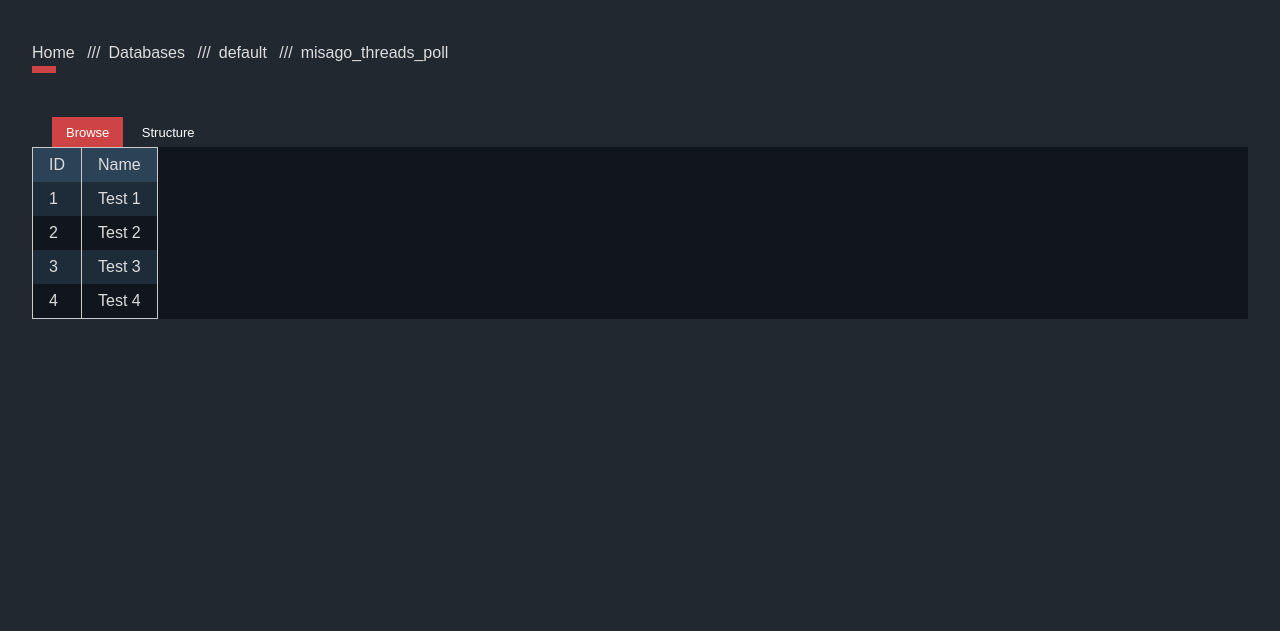
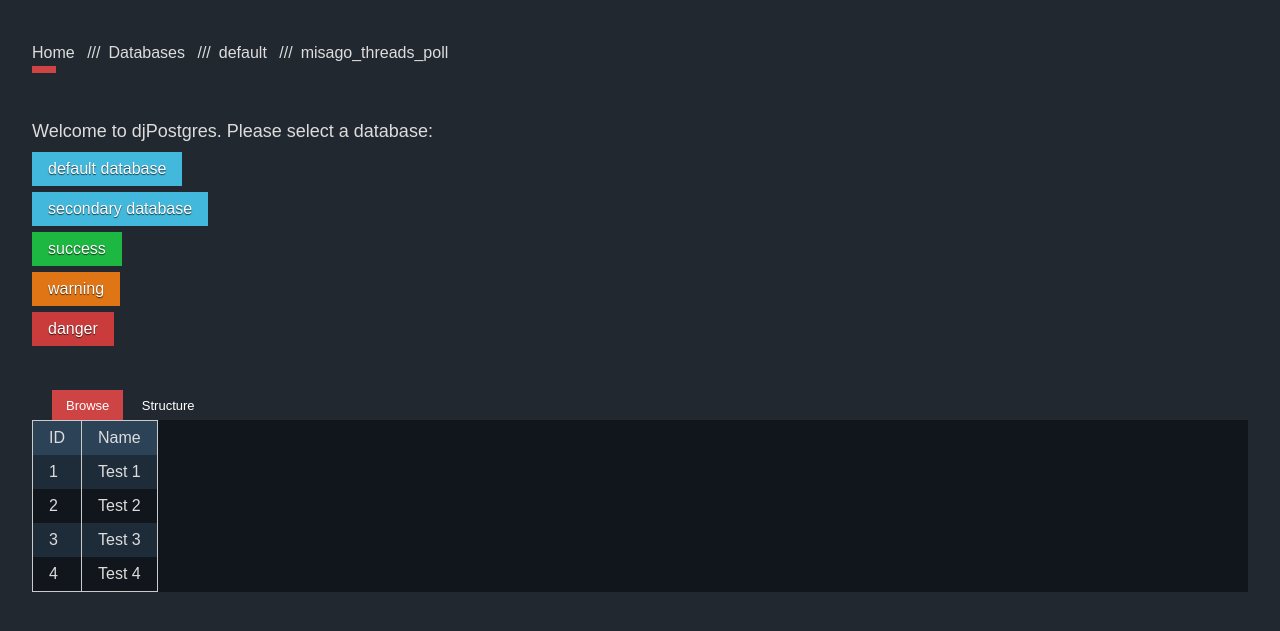
Before and after one commit to FrancoisConstant/djpostgres, a Django app: template djpostgres/templates/djpostgres/index.html in a window 1280 px wide. Shown: the part 44-675 px from the top of the page. Run offline with Django 3.2, Linux system fonts and the light colour scheme; the template is opened without the code that fills it, so the values that code supplies are empty; style sheets or scripts are compiled from the project's sources; some libraries are stand-ins or nearby versions.

Commit message:
CSS updates - header tweaks - + button styles

```diff
--- a/djpostgres/static/djpostgres/css/_base.scss
+++ b/djpostgres/static/djpostgres/css/_base.scss
@@ -26,7 +26,7 @@ h3 {
 
 p {
   margin-top: 10px;
-  font-size: 16px;
+  font-size: 18px;
   line-height: 1.6;
 }
 
@@ -45,3 +45,32 @@ ul {
     list-style: none;
   }
 }
+
+.pure-button {
+  margin: 6px 0 0 0;
+  background: rgb(66, 184, 221); /* this is a light blue */
+  color: white;
+  border-radius: 0;
+  text-shadow: 0 1px 1px rgba(0, 0, 0, 0.7);
+
+  &.button-success {
+    background: rgb(28, 184, 65); /* this is a green */
+  }
+
+  &.button-danger {
+    background: rgb(202, 60, 60); /* this is a maroon */
+  }
+
+  &.button-warning {
+    background: rgb(223, 117, 20); /* this is an orange */
+  }
+
+  &:hover, &:focus{
+    filter:progid:DXImageTransform.Microsoft.gradient(startColorstr='#00000000', endColorstr='#1a000000', GradientType=0);
+    background-image:-webkit-gradient(linear,0 0,0 100%,from(transparent),color-stop(80%,rgba(0,0,0,.25)),to(rgba(0,0,0,.1)));
+    background-image:-webkit-linear-gradient(transparent,rgba(0,0,0,.25) 80%,rgba(0,0,0,.1));
+    background-image:-moz-linear-gradient(top,rgba(0,0,0,.25) 0,rgba(0,0,0,.1));
+    background-image:-o-linear-gradient(transparent,rgba(0,0,0,.25) 80%,rgba(0,0,0,.1));
+    background-image:linear-gradient(transparent,rgba(0,0,0,.25) 80%,rgba(0,0,0,.1))}
+
+}
--- a/djpostgres/static/djpostgres/css/_header.scss
+++ b/djpostgres/static/djpostgres/css/_header.scss
@@ -50,11 +50,6 @@ header {
             color: $brand-color;
           }
         }
-        &.active:hover {
-          a {
-            color: black;
-          }
-        }
       }
     }
   }
--- a/djpostgres/templates/djpostgres/index.html
+++ b/djpostgres/templates/djpostgres/index.html
@@ -32,6 +32,17 @@
         <li><a href="/">Databases</a></li>
         <li><a href="/">default</a></li>
         <li>misago_threads_poll</li>
+      </ul>
+    </div>
+
+    <div class="main">
+      <p>Welcome to djPostgres. Please select a database:</p>
+      <ul>
+        <li><button class="pure-button">default database</button></li>
+        <li><button class="pure-button">secondary database</button></li>
+        <li><button class="pure-button button-success">success</button></li>
+        <li><button class="pure-button button-warning">warning</button></li>
+        <li><button class="pure-button button-danger">danger</button></li>
       </ul>
     </div>
 
@@ -73,6 +84,5 @@
         </table>
       </div>
     </div>
-    <footer></footer>
   </body>
 </html>
```
